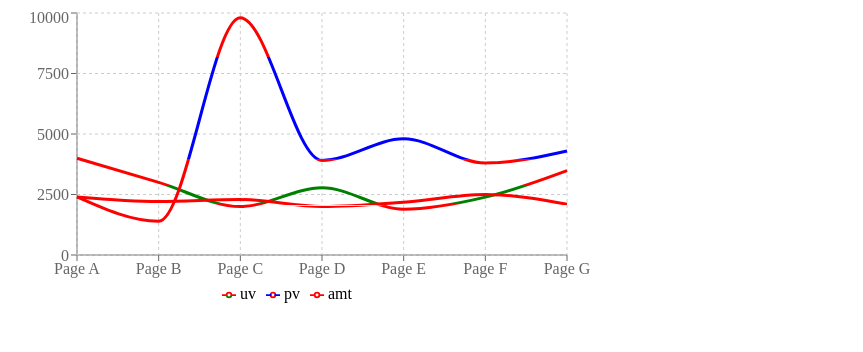
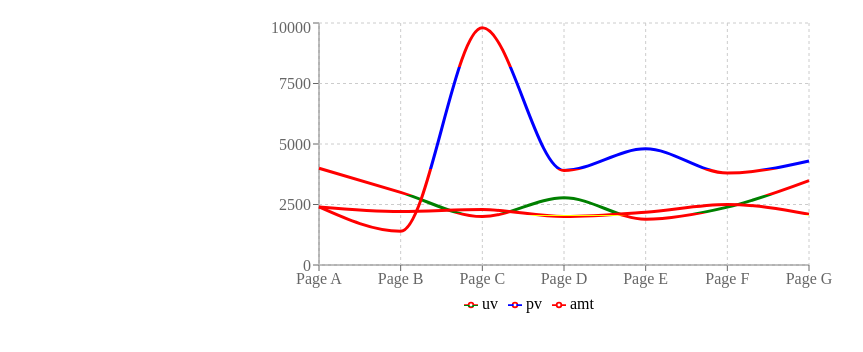
Before and after one commit to Padavan-itbeard/graphical-data-analysis-recharts, a React app: page / in a window 1280 px wide. Shown: the whole page, without its empty margins (11-874 px from the left). Built offline with nearby package versions, Linux system fonts and the light colour scheme.

Commit message:
fix style css

```diff
--- a/src/index.css
+++ b/src/index.css
@@ -1,18 +1,18 @@
+html, body {
+  height: 100%;
+}
+
 body {
-  margin: 0;
-}
-.root {
-  height: 100%;
   display: flex;
   align-items: center;
-  justify-content: center;
+  justify-content: center
 }
+
 #container {
   -webkit-box-sizing: border-box;
   -moz-box-sizing: border-box;
   box-sizing: border-box;
   padding: 10px;
-
   width: 800px;
   height: 800px;
   background-color: #fff;
--- a/src/index.js
+++ b/src/index.js
@@ -1,6 +1,7 @@
 import { LineChart, Line, Tooltip, XAxis, YAxis, CartesianGrid, Legend } from "recharts";
 import ReactDOM from "react-dom";
 import React from "react";
+import './index.css';
 
 const data = [
   { name: "Page A", uv: 4000, pv: 2400, amt: 2400 },
```
